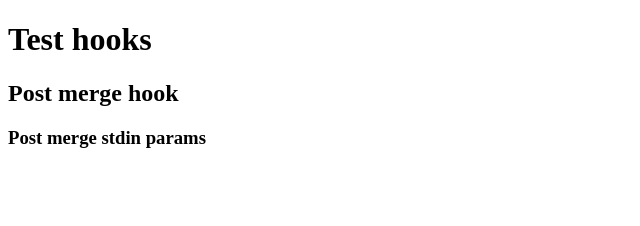
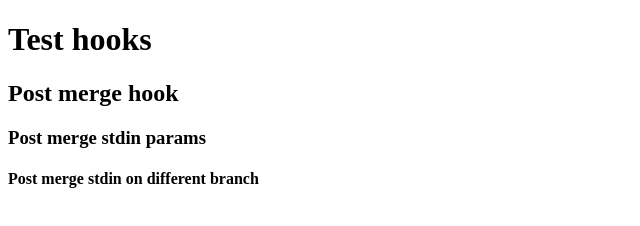
Before and after one commit to lairortega/hooks-test, a plain HTML site: page index.html in a window 1280 px wide. Shown: the whole page, without its empty margins (0-640 px from the left). Drawn offline with Linux system fonts and the light colour scheme.

Commit message:
Push to test hooks post-merge to diferent branch

```diff
--- a/index.html
+++ b/index.html
@@ -9,5 +9,6 @@
     <h1>Test hooks</h1>
     <h2>Post merge hook</h2>
     <h3>Post merge stdin params</h3>
+    <h4>Post merge stdin on different branch</h4>
 </body>
 </html>
```
